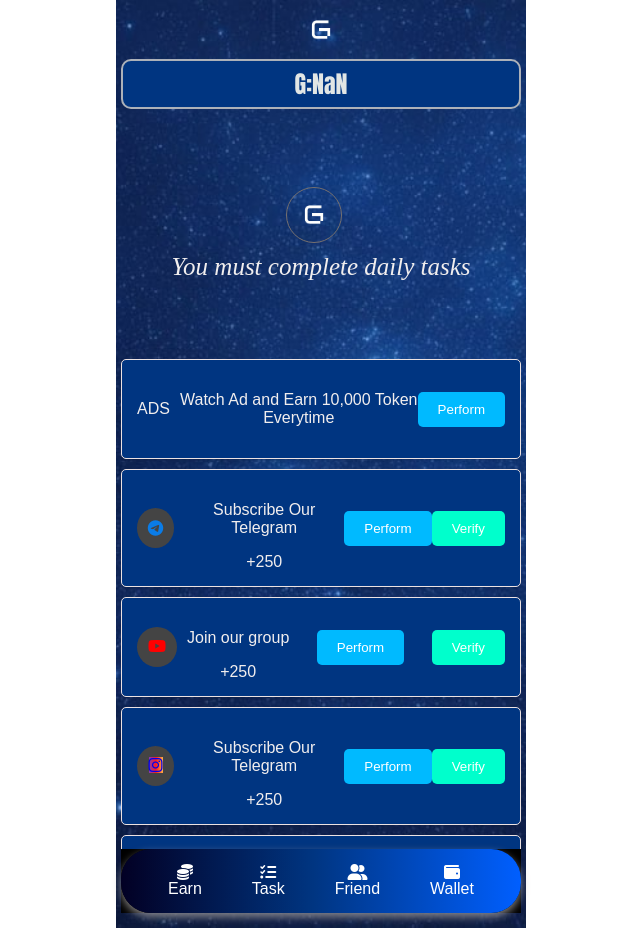
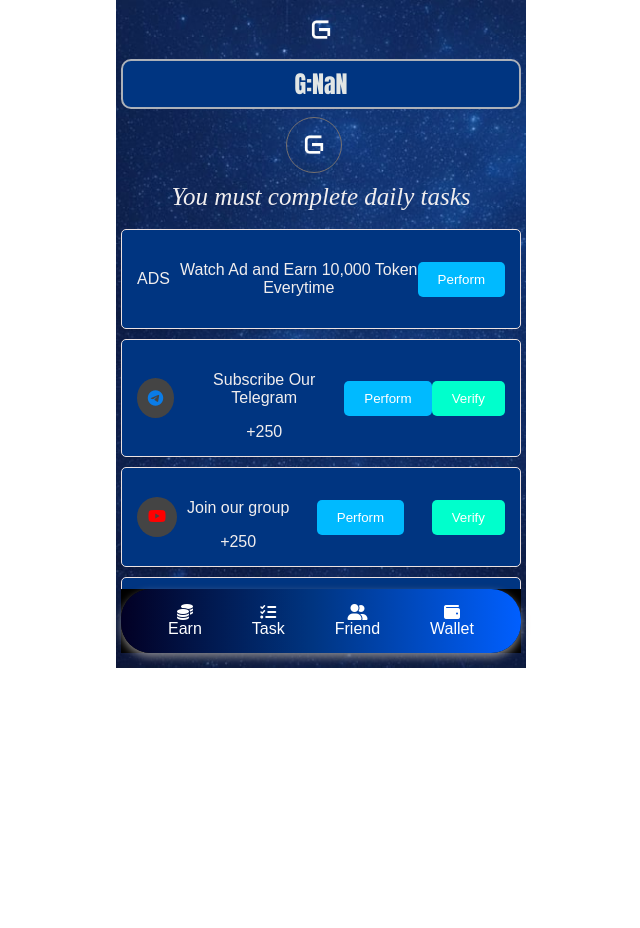
Before and after one commit to PythonDevBd/glory_coin, a website: page task.html in a window 1280 px wide. Shown: the whole page, without its empty margins (319-959 px from the left). After the commit the page ends 800 px from the top, so only its background shows below. Drawn offline with Linux system fonts and the light colour scheme; a web font is replaced by a local one.

Commit message:
Update task.css

```diff
--- a/assets/css/task.css
+++ b/assets/css/task.css
@@ -42,7 +42,7 @@ header {
     width: 100%;
     padding: 5px;
     z-index: 900;
-    margin-top: 100px;
+    margin-top: 30px;
     border-radius: 8px;
     display: flex;
     flex-direction: column;
@@ -96,10 +96,11 @@ header {
 /* Main Content Section */
 /* Task Section */
 .task-section {
-    margin-top: 250px; /* Offset to clear the fixed header and textarea */
+    margin-top: 120px; /* Offset to clear the fixed header and textarea */
     padding-bottom: 10px; /* Offset for fixed navbar */
     height: calc(90vh - 240px); /* Dynamic height calculation */
     overflow-y: auto; /* Enable vertical scrolling */
+    max-height: 350px;
 }
 
 .ads-section{
```
